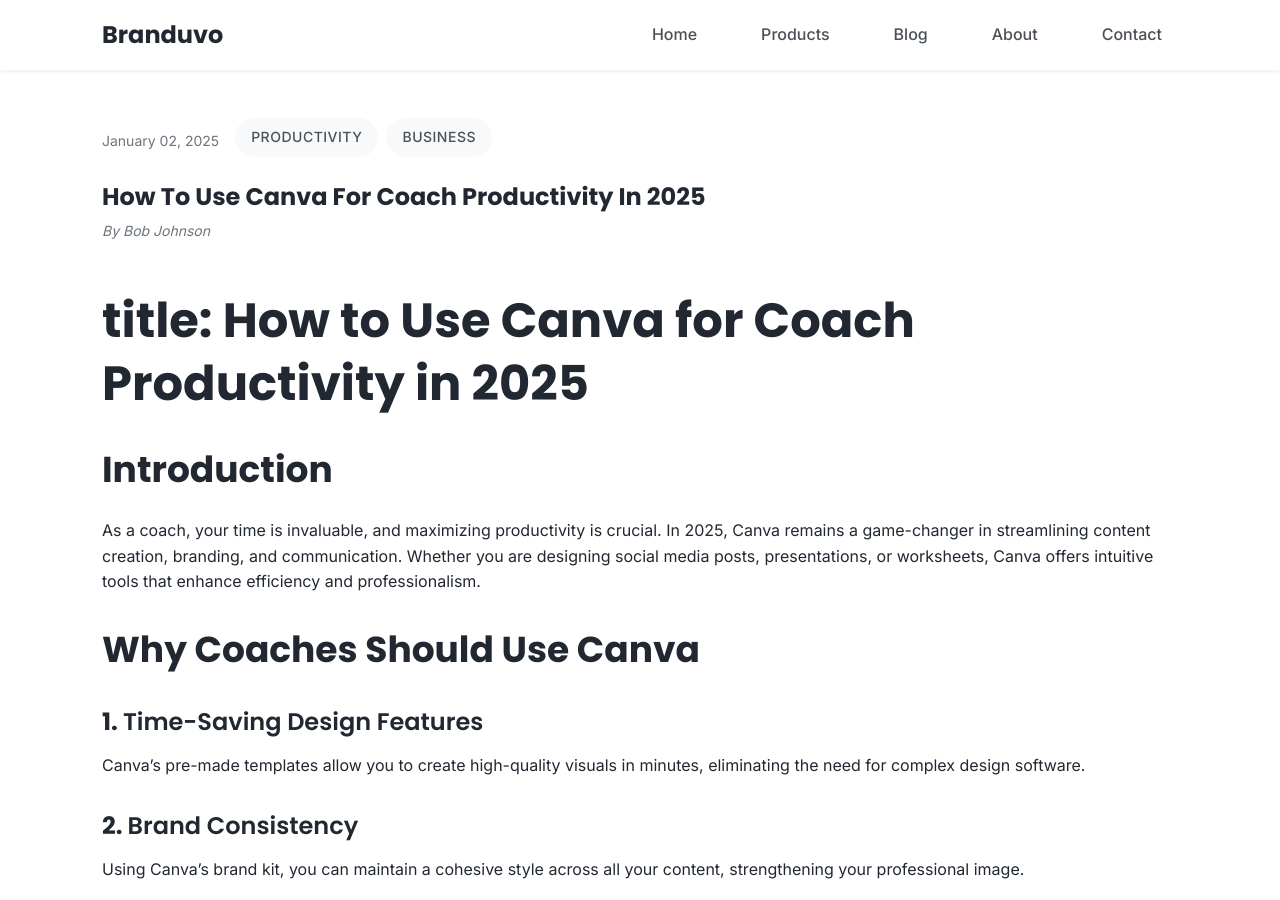
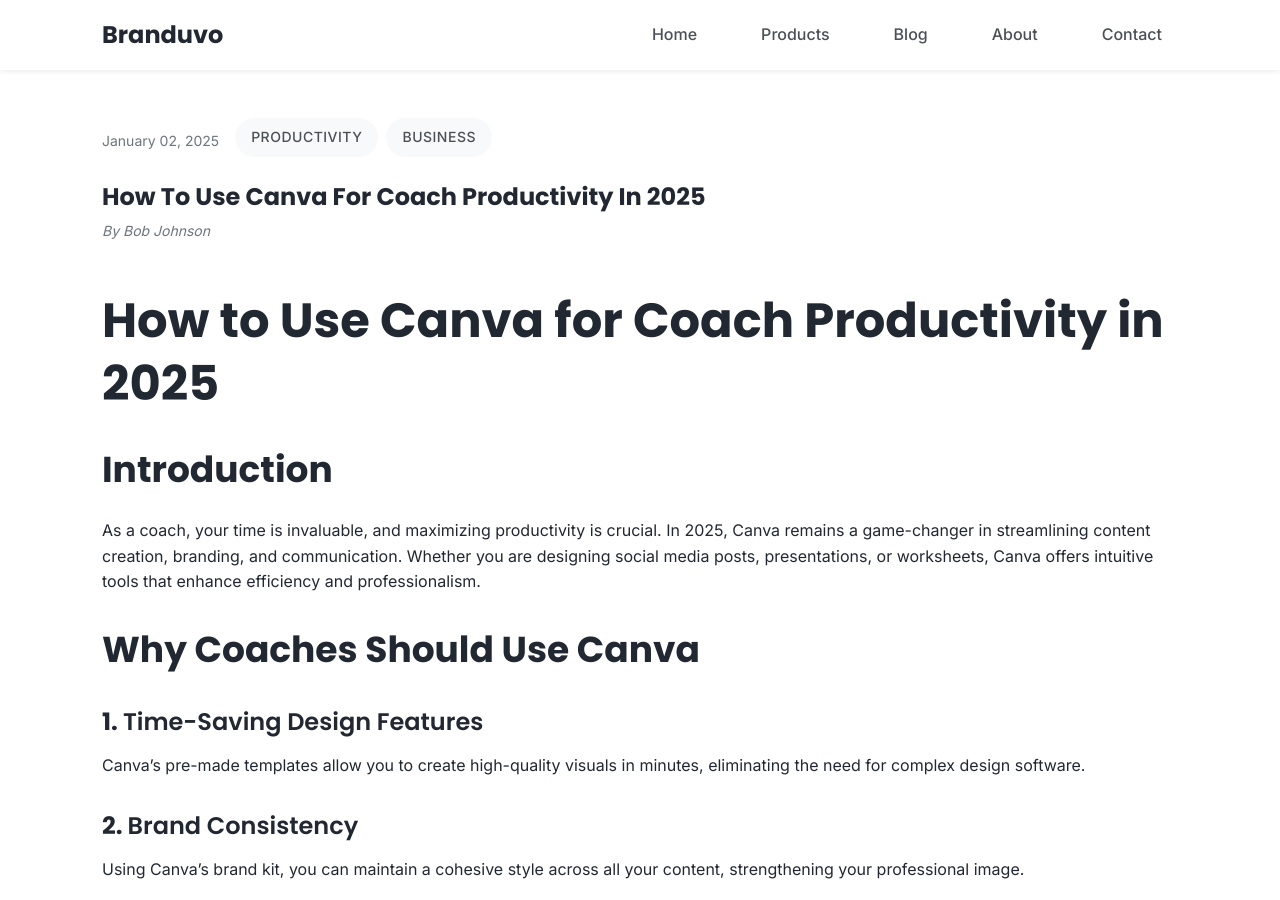
Before and after one commit to branduvo/branduvo.github.io, a Jekyll site: the page built from _posts/2025-01-02-how-to-use-canva-for-coach-productivity-in-2025.md, in a window 1280 px wide and 900 px high. Built offline with Jekyll 4.4.1, drawn with Linux system fonts in a browser that asks for light colours.

Commit message:
Update 2025-01-02-how-to-use-canva-for-coach-productivity-in-2025.md

```diff
--- a/_posts/2025-01-02-how-to-use-canva-for-coach-productivity-in-2025.md
+++ b/_posts/2025-01-02-how-to-use-canva-for-coach-productivity-in-2025.md
@@ -9,11 +9,11 @@
 layout: post
 meta-description: Find out how Canva can streamline your work as a coach in 2025 with
   our comprehensive guide.
-permalink: /how-to-use-canva-for-coach-productivity-in-20251.html/
+permalink: /how-to-use-canva-for-coach-productivity-in-2025.html/
 
 ---
 
-#  title: How to Use Canva for Coach Productivity in 2025
+# How to Use Canva for Coach Productivity in 2025
 
 
 ## Introduction
```
